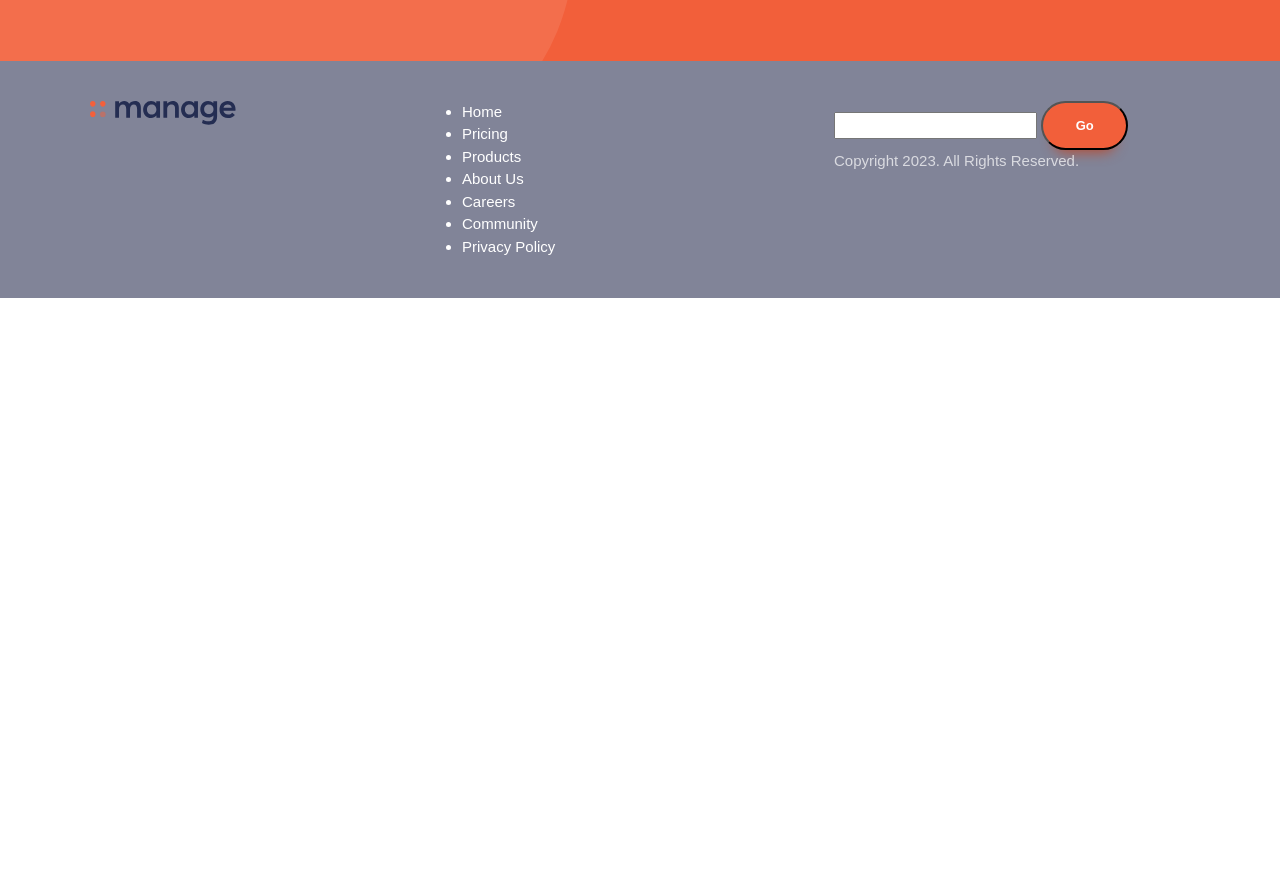
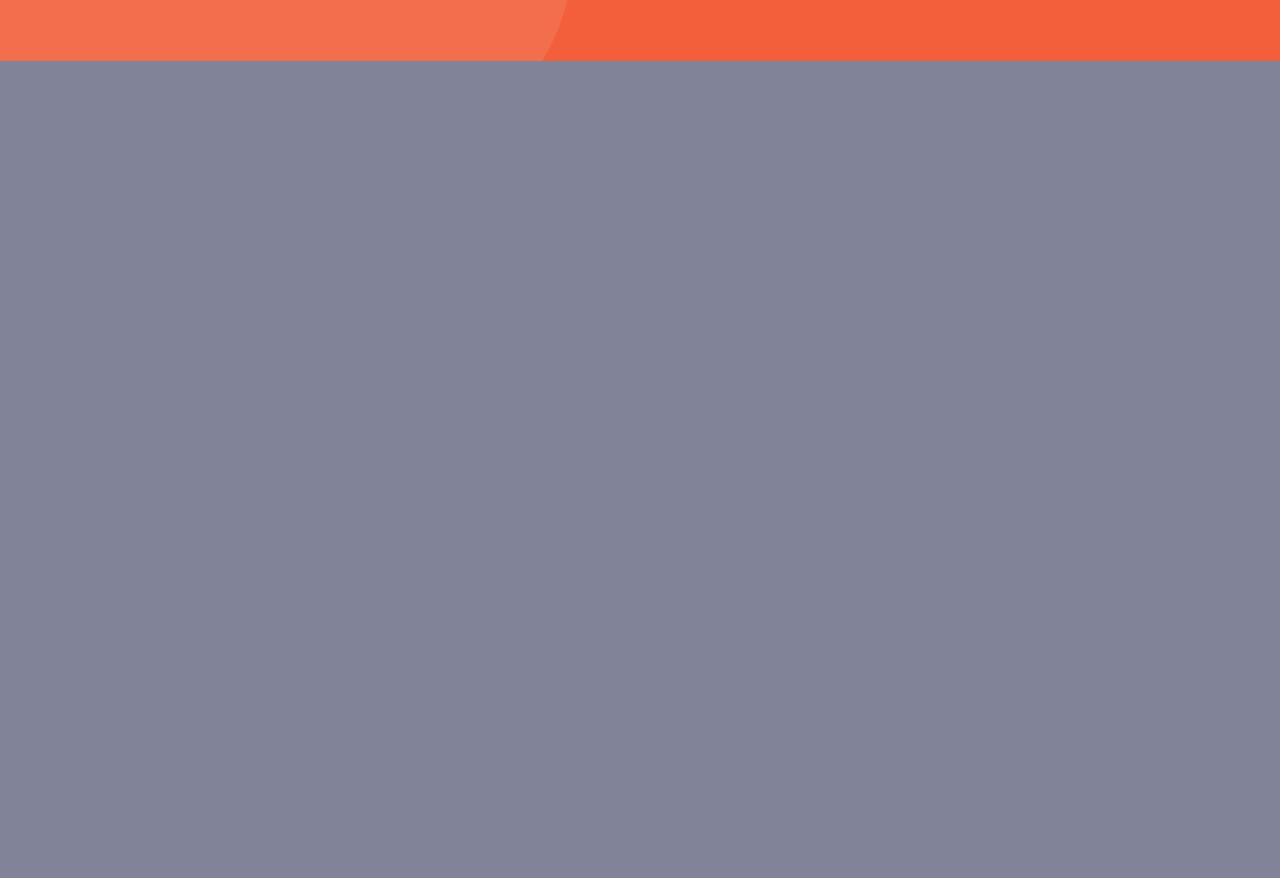
Before and after one commit to arnoldketer/Frontend-one, a website built with Vite: page index.html in a window 1280 px wide. Shown: the part 1542-2420 px from the top of the page. Before the commit the page ends 1840 px from the top, so only its background shows below. Built offline with nearby package versions, Linux system fonts and the light colour scheme; files whose address does not match are found by name.

Commit message:
Added the Footer

```diff
--- a/index.html
+++ b/index.html
@@ -11,7 +11,11 @@
     <header class="primary-header">
       <div class="container">
         <div class="nav-wrapper">
-        <a href="#"><img src="images/logo.svg" alt="Manage"></a>
+        <a href="#">
+          <svg class="logo" width="146" height="24">
+            <use xlink:href="images/logo.svg#logo"></use>
+          </svg>
+        </a>
         <button class="mobile-nav-toggle" aria-controls="primary-navigation" aria-expanded="false">
           <img class="icon-hamburger" src="images/icon-hamburger.svg" alt="" aria-hidden="true">
           <img class="icon-close" src="images/icon-close.svg" alt="" aria-hidden="true">
@@ -124,20 +128,44 @@
 
       </section>
     </main>
-    <footer class="padding-block-700 | bg-neutral-900 text-neutral-100">
+    <footer class="primary-footer | padding-block-700 | bg-neutral-900 text-neutral-100">
       <div class="container">
-        <div class="even-columns">
-          <div>
-            <a href="#"><img src="images/logo.svg" alt="Manage"></a>
-            <ul role="list" aria-label="Social links">
-              <li><a arial-label="facebook" href="#"></a></li>
-              <li><a arial-label="youtube" href="#"></a></li>
-              <li><a arial-label="twitter" href="#"></a></li>
-              <li><a arial-label="pinterest" href="#"></a></li>
-              <li><a arial-label="instagram" href="#"></a></li>
+        <div class="primary-footer-wrapper">
+          <div class="primary-footer-logo-social">
+            <a href="#" aria-label="home">
+              <svg class="logo" width="146" height="24">
+                <use xlink:href="images/logo.svg#logo"></use>
+              </svg>
+            </a>
+            <ul class="social-list" role="list" aria-label="Social links">
+              <li><a arial-label="facebook" href="#">
+                <svg class="social-icon">
+                <use xlink:href="images/social-icons.svg#icon-facebook"></use>
+                </svg></a>
+              </li>
+              <li><a arial-label="youtube" href="#">
+                <svg class="social-icon">
+                <use xlink:href="images/social-icons.svg#icon-youtube"></use>
+                </svg></a>
+              </li>
+              <li><a arial-label="twitter" href="#">
+                <svg class="social-icon">
+                <use xlink:href="images/social-icons.svg#icon-twitter"></use>
+                </svg></a>
+              </li>
+              <li><a arial-label="pinterest" href="#">
+                <svg class="social-icon">
+                <use xlink:href="images/social-icons.svg#icon-pinterest"></use>
+                </svg></a>
+              </li>
+              <li><a arial-label="instagram" href="#">
+                <svg class="social-icon">
+                <use xlink:href="images/social-icons.svg#icon-instagram"></use>
+                </svg></a>
+              </li>
             </ul>
           </div>
-          <div>
+          <div class="primary-footer-nav">
             <nav class="footer-nav">
               <ul class="flow" style="--flow-spacer: 1em" aria-label="Footer" role="link">
                 <li><a href=""></a>Home</li>
@@ -150,14 +178,15 @@
               </ul>
             </nav>
           </div>
-          <div>
+          <div class="primary-footer-form">
             <form action="" >
                 <input type="email">
-                <button class="button">Go</button>
-                <p>
-                  Copyright 2023. All Rights Reserved.
-                </p>
+                <button class="button" data-shadow="none">Go</button>
+
             </form>
+            <p>
+              Copyright 2023. All Rights Reserved.
+            </p>
           </div>
         </div>
       </div>
```
